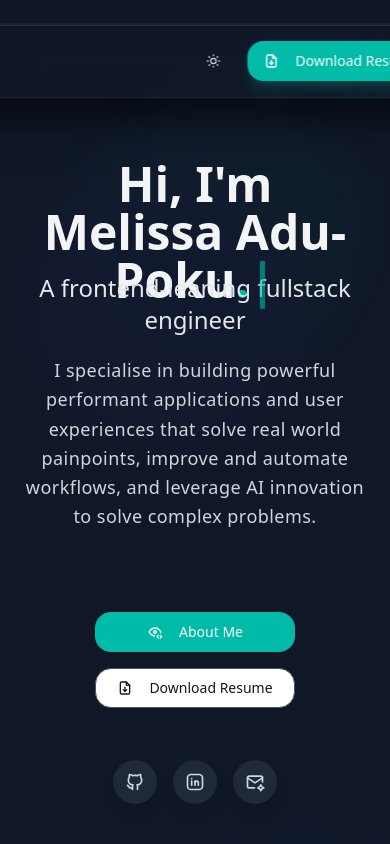
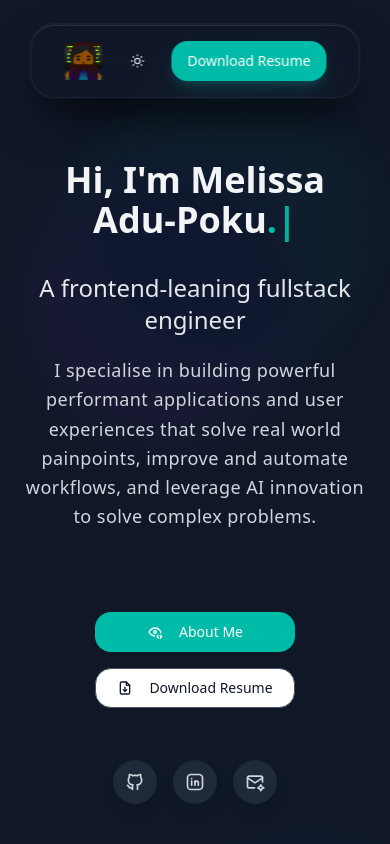
Before and after one commit to mpokumt/melissa-dev.github.io, a React (Vite) app: page / in a window 390 px wide. Shown: the top 844 px of the page. Built offline with nearby package versions, Linux system fonts and the light colour scheme.

Commit message:
improve mobile responsiveness

```diff
--- a/src/components/app/About/About.tsx
+++ b/src/components/app/About/About.tsx
@@ -102,7 +102,7 @@ export const About = ({ isDark }: AboutProps) => {
                             <IconCode className="inline-block ml-2 mb-1 text-teal-400" />
                         </p>
 
-                        <div className="grid center md:grid-cols-6 gap-8">
+                        <div className="grid center grid-cols-3 sm:grid-cols-4 md:grid-cols-6 gap-8">
                             {skillCategories.map((skill: SkillInfo) => (
                                 <div
                                     key={skill.name}
--- a/src/components/app/Contact/Contact.tsx
+++ b/src/components/app/Contact/Contact.tsx
@@ -111,7 +111,7 @@ export const Contact = ({ isDark }: ContactProps) => {
                                     </span>
                                 </div>
                                 <IconArrowUpRightCircle
-                                    className={`w-4 h-4 transition-transform duration-300 group-hover:translate-x-1 group-hover:-translate-y-1 ${
+                                    className={`hidden md:flex w-4 h-4 transition-transform duration-300 group-hover:translate-x-1 group-hover:-translate-y-1 ${
                                         isDark ? "text-gray-400" : "text-gray-400"
                                     }`}
                                 />
--- a/src/components/app/Hero/Hero.tsx
+++ b/src/components/app/Hero/Hero.tsx
@@ -91,7 +91,7 @@ export const Hero = ({ isDark, handleScrollToSection }: HeroProps) => {
                     <div className="space-y-8">
                         <div>
                             <h1
-                                className={`text-5xl lg:text-7xl font-bold ${
+                                className={`text-4xl sm:text-5xl lg:text-7xl font-bold ${
                                     isDark ? "text-gray-100" : "text-gray-900"
                                 } h-20 lg:h-24`}
                             >
--- a/src/components/app/Hero/Navbar/Navbar.tsx
+++ b/src/components/app/Hero/Navbar/Navbar.tsx
@@ -32,10 +32,10 @@ export const Navbar = ({
                     : "0 25px 50px -12px rgba(0, 0, 0, 0.25), 0 0 0 1px rgba(0, 0, 0, 0.05), inset 0 1px 0 rgba(255, 255, 255, 0.9)"
             }}
         >
-            <div className="flex items-center gap-50">
+            <div className="flex items-center gap-0 justify-between sm:gap-65 md:gap-0 lg:gap-25 ">
                 <a onClick={() => handleScrollToSection("hero")}>
                     <img
-                        className="cursor-pointer"
+                        className="cursor-pointer mr-4"
                         src="/portfolio/favicon.svg"
                         alt="engineer portfolio logo"
                         width={40}
@@ -55,7 +55,7 @@ export const Navbar = ({
                     ))}
                 </div>
 
-                <div className="flex items-center gap-4">
+                <div className="flex items-center gap-4 ml-0 md:ml-10">
                     <Button
                         variant="ghost"
                         size="icon"
@@ -84,7 +84,7 @@ export const Navbar = ({
                             }`}
                             aria-label="Download Resume"
                         >
-                            <IconFileDownload className="w-4 h-4 mr-2" />
+                            <IconFileDownload className="hidden md:flex w-4 h-4 mr-2" />
                             Download Resume
                         </Button>
                     </a>
```
